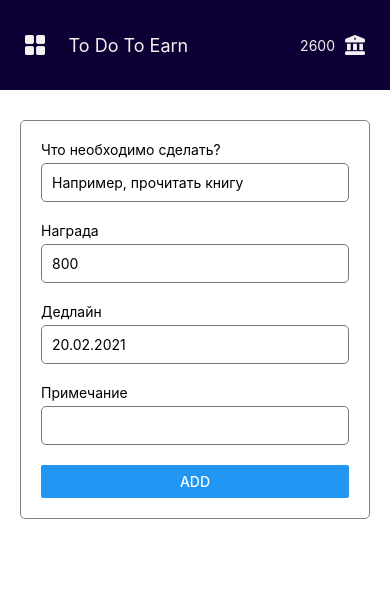
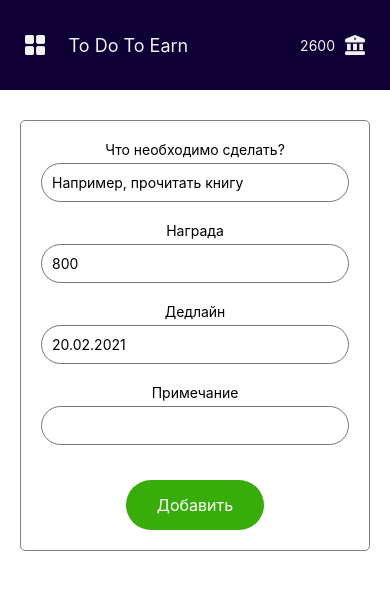
Before and after one commit to StVictoria/expo-todo, a React Native app: screen / in a window 390 px wide. Shown: the top 590 px of the page. Built offline with nearby package versions, Linux system fonts and the light colour scheme.

Commit message:
fix styles

```diff
--- a/App.js
+++ b/App.js
@@ -9,8 +9,8 @@ import {
 } from "react-native";
 
 import Navbar from "./src/Navbar";
-import AddTodo from "./src/AddTodo";
-import Todo from "./src/Todo";
+import AddTodo from "./src/addTodo/AddTodo";
+import Todo from "./src/common/Todo";
 
 export default function App() {
   const [todos, setTodos] = useState([]);
@@ -27,7 +27,10 @@ export default function App() {
 
   const handleAddTodo = (todo) => {
     if (todo.task === null || (todo.task !== null && !todo.task.trim())) {
-      Alert.alert("Todo can't be empty", "Write anything");
+      Alert.alert(
+        "Задача не должна быть пустой",
+        "Напишите что необходимо сделать"
+      );
     } else {
       const newTodo = { id: Date.now().toString(), userFields: todo };
       setTodos((prevTodos) => [...prevTodos, newTodo]);
@@ -38,12 +41,12 @@ export default function App() {
 
   const handleLongPressTodo = (id) =>
     Alert.alert(
-      "Delete?",
-      "",
+      "Удалить задачу?",
+      "Задачу нельзя будет вернуть. Средства не начислятся, т.к. задача не выполнена :(",
       [
-        { text: "No", onPress: () => {} },
+        { text: "Отмена", onPress: () => {} },
         {
-          text: "Yes",
+          text: "Удалить",
           onPress: () =>
             setTodos((prev) => prev.filter((todo) => todo.id !== id)),
         },
@@ -52,7 +55,7 @@ export default function App() {
     );
 
   return (
-    <ScrollView>
+    <View>
       <StatusBar hidden={true} />
       <Navbar />
       <View style={styles.wrapper}>
@@ -69,7 +72,7 @@ export default function App() {
           )}
         />
       </View>
-    </ScrollView>
+    </View>
   );
 }
 
--- a/src/Todo.js
+++ /dev/null
@@ -1,28 +0,0 @@
-import React from "react";
-import { View, Text, TouchableOpacity, StyleSheet, Alert } from "react-native";
-
-export default function Todo({ todo, onLongPressTodo }) {
-  const fieldValue = todo.userFields;
-  return (
-    <TouchableOpacity onLongPress={() => onLongPressTodo(todo.id)}>
-      <View>
-        <Text style={styles.todo}>
-          {fieldValue.task} {fieldValue.amount} {fieldValue.deadline}{" "}
-          {fieldValue.notice}
-        </Text>
-      </View>
-    </TouchableOpacity>
-  );
-}
-
-const styles = StyleSheet.create({
-  todo: {
-    flexDirection: "row",
-    borderStyle: "solid",
-    borderWidth: 1,
-    borderColor: "grey",
-    borderRadius: 3,
-    marginVertical: 10,
-    padding: 10,
-  },
-});
--- a/src/AddTodo.js
+++ b/src/addTodo/AddTodo.js
@@ -1,5 +1,7 @@
 import React from "react";
-import { View, TextInput, Text, Button, StyleSheet } from "react-native";
+import { View, TextInput, Text, StyleSheet } from "react-native";
+
+import Button from "../common/Button";
 
 const fields = [
   {
@@ -26,6 +28,7 @@ export default function AddTodo({ userValues, onSetUserValues, onSubmit }) {
         <TextInput
           autoCorrect={false}
           autoCapitalize="none"
+          textAlign="center"
           placeholder={field.placeholder}
           value={userValues[field.name]}
           onChange={({ nativeEvent }) =>
@@ -39,9 +42,10 @@ export default function AddTodo({ userValues, onSetUserValues, onSubmit }) {
     <View style={styles.addTodoBlock}>
       {renderTextFields()}
       <Button
-        title="Add"
-        onPress={() => onSubmit(userValues)}
-        style={styles.button}
+        name="Добавить"
+        color="#37AC0A"
+        userValues={userValues}
+        onClick={onSubmit}
       />
     </View>
   );
@@ -49,12 +53,17 @@ export default function AddTodo({ userValues, onSetUserValues, onSubmit }) {
 
 const styles = StyleSheet.create({
   addTodoBlock: {
+    justifyContent: "center",
+    alignItems: "center",
     borderStyle: "solid",
     borderWidth: 1,
     borderColor: "grey",
     borderRadius: 5,
     paddingVertical: 20,
     paddingHorizontal: 20,
+  },
+  fieldContainer: {
+    width: "100%",
   },
   label: {
     marginBottom: 5,
@@ -66,7 +75,6 @@ const styles = StyleSheet.create({
     borderStyle: "solid",
     borderWidth: 1,
     borderColor: "#777",
-    borderRadius: 5,
+    borderRadius: 50,
   },
-  button: {},
 });
--- /dev/null
+++ b/src/common/Button.js
@@ -0,0 +1,29 @@
+import React from "react";
+import { Text, StyleSheet, TouchableHighlight } from "react-native";
+
+export default function Button({ name, color, userValues, onClick }) {
+  const styles = StyleSheet.create({
+    submitButton: {
+      alignItems: "center",
+      width: "45%",
+      borderRadius: 50,
+      backgroundColor: color,
+      padding: 15,
+      marginTop: 15,
+    },
+    text: {
+      color: "#ffffff",
+      fontSize: 16,
+    },
+  });
+
+  return (
+    <TouchableHighlight
+      title={name}
+      onPress={() => onClick(userValues)}
+      style={styles.submitButton}
+    >
+      <Text style={styles.text}>Добавить</Text>
+    </TouchableHighlight>
+  );
+}
--- /dev/null
+++ b/src/common/Todo.js
@@ -0,0 +1,39 @@
+import React from "react";
+import { View, Text, TouchableOpacity, StyleSheet, Alert } from "react-native";
+
+export default function Todo({ todo, onLongPressTodo }) {
+  const fieldValue = todo.userFields;
+  return (
+    <TouchableOpacity
+      style={styles.todoButton}
+      onLongPress={() => onLongPressTodo(todo.id)}
+    >
+      <Text style={styles.todoTask}>{fieldValue.task}</Text>
+      <View>
+        <Text style={styles.todoRest}>{fieldValue.amount} </Text>
+        <Text style={styles.todoRest}>до {fieldValue.deadline}</Text>
+      </View>
+    </TouchableOpacity>
+  );
+}
+
+const styles = StyleSheet.create({
+  todoButton: {
+    flexDirection: "row",
+    justifyContent: "space-between",
+    alignItems: "center",
+    borderStyle: "solid",
+    borderWidth: 1,
+    borderColor: "grey",
+    borderRadius: 50,
+    marginVertical: 10,
+    paddingVertical: 10,
+    paddingHorizontal: 15,
+  },
+  todoTask: { fontSize: 16 },
+  todoRest: {
+    fontSize: 12,
+    color: "grey",
+    textAlign: "right",
+  },
+});
--- /dev/null
+++ b/src/variables.js
@@ -0,0 +1,2 @@
+const lightGreen = "#94FF9F";
+const darkGreen = "37AC0A";
```
Also changed, not shown: src/common/DetailedTodo.js (added).
